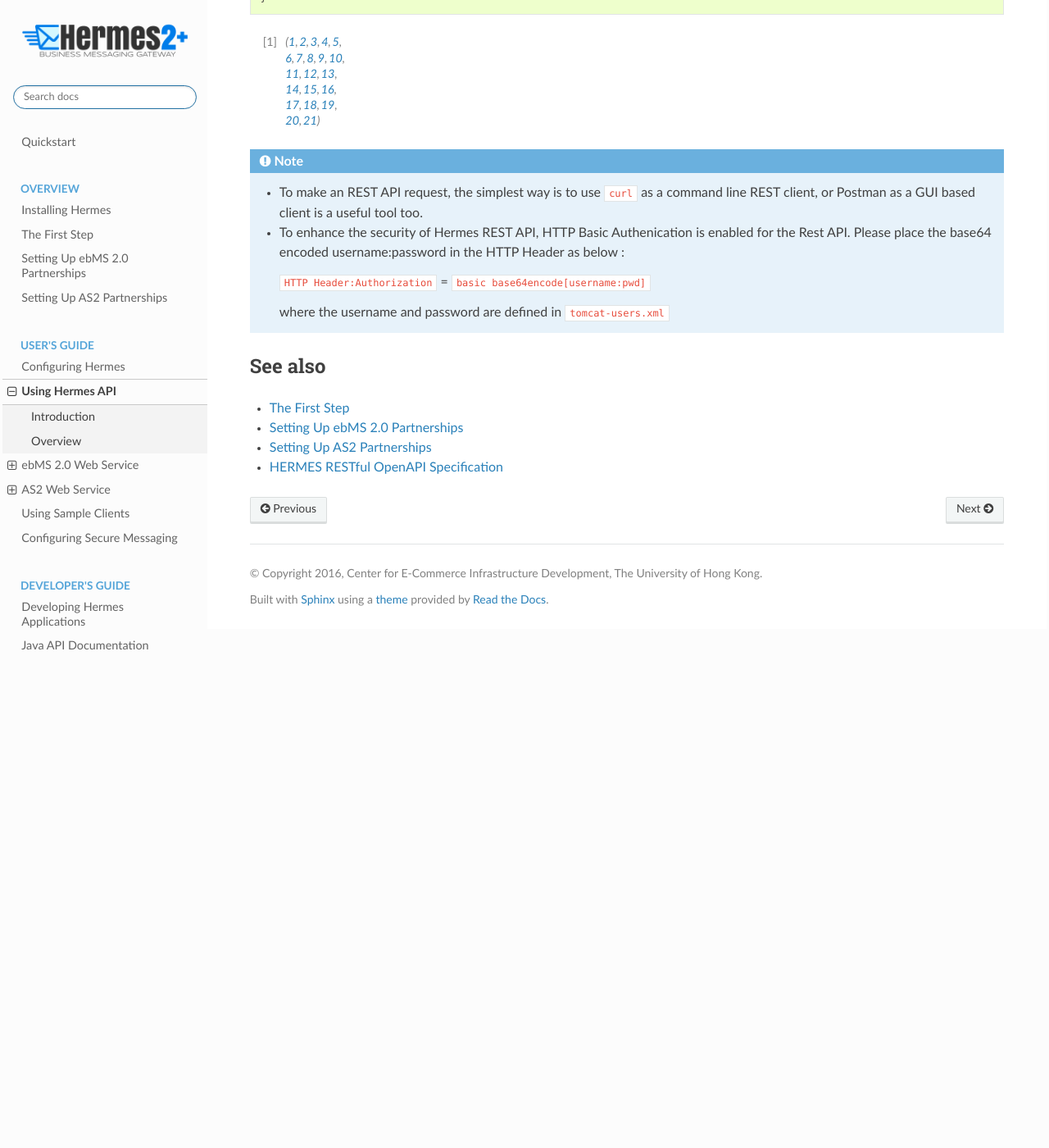
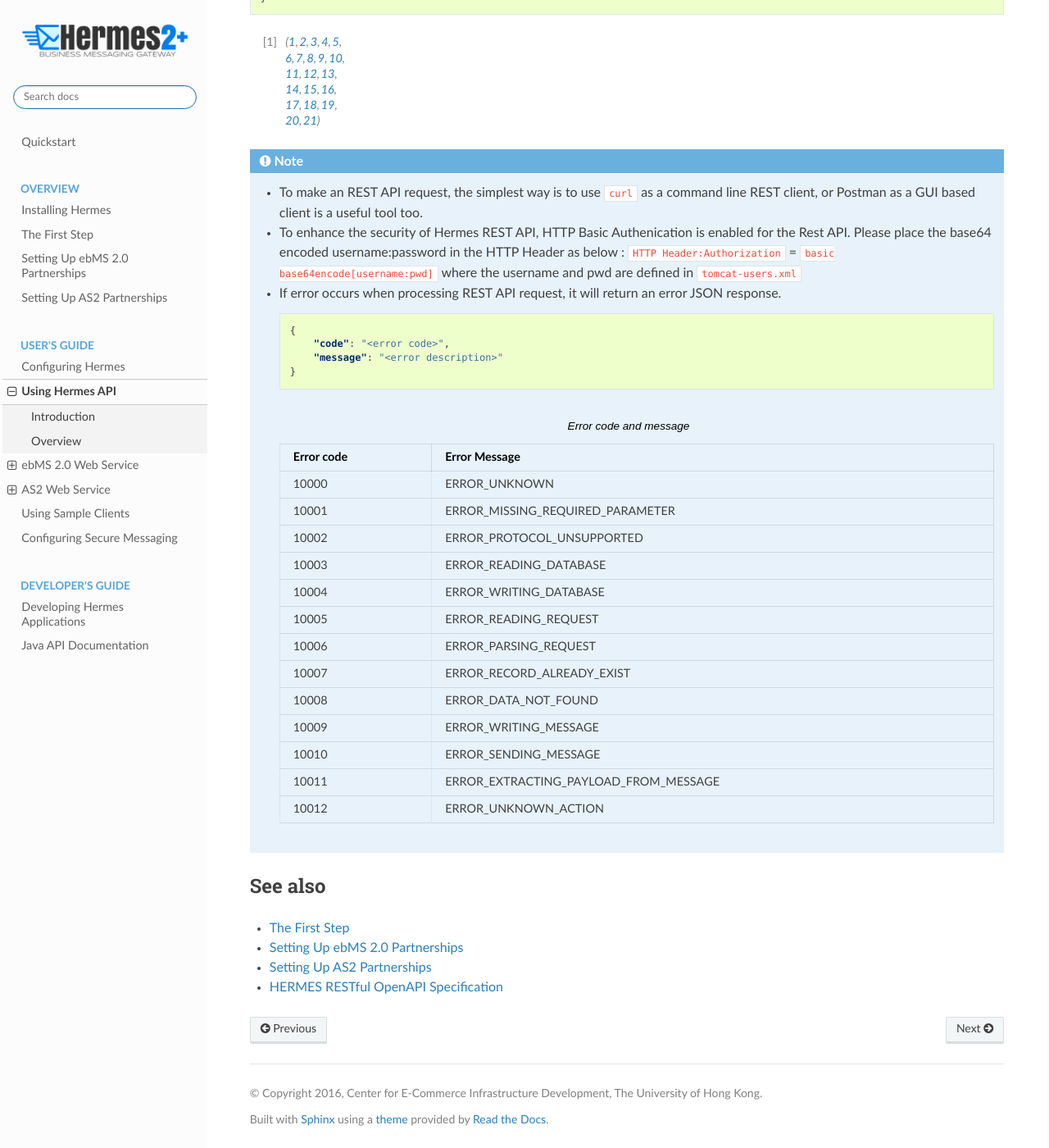
Before and after one commit to cecid/hermes-docs, a Sphinx documentation site: the page built from docs/source/web_service_communication.rst, in a window 1280 px wide and 1400 px high, scrolled down 28082 px. Shown: the whole window at 82% size. Built offline with Sphinx 7.4.7 and the Read the Docs theme 2.0.0, drawn with Linux system fonts in a browser that asks for light colours; before the commit the page ends 28849 px from its top, so only the background shows below that.

Commit message:
Add table to describe error code and msg

```diff
--- a/docs/source/web_service_communication.rst
+++ b/docs/source/web_service_communication.rst
@@ -1383,10 +1383,33 @@ REST [1]_
 .. note::
    * To make an REST API request, the simplest way is to use ``curl`` as a command line REST client, or Postman as a GUI based client is a useful tool too.
    * To enhance the security of Hermes REST API, HTTP Basic Authenication is enabled for the Rest API. Please place the base64 encoded username:password in the HTTP Header as below :
+     :samp:`HTTP Header:Authorization` = :samp:`basic base64encode[username:pwd]` where the username and pwd are defined in :file:`tomcat-users.xml`
 
-     :samp:`HTTP Header:Authorization` = :samp:`basic base64encode[username:pwd]`
+   * If error occurs when processing REST API request, it will return an error JSON response.
 
-     where the username and password are defined in :file:`tomcat-users.xml`
+     .. code-block:: json
+
+        {
+            "code": "<error code>",
+            "message": "<error description>"
+        }
+
+    .. csv-table:: Error code and message
+       :header: "Error code          ", "Error Message"
+
+       "10000", "ERROR_UNKNOWN"
+       "10001", "ERROR_MISSING_REQUIRED_PARAMETER"
+       "10002", "ERROR_PROTOCOL_UNSUPPORTED"
+       "10003", "ERROR_READING_DATABASE"
+       "10004", "ERROR_WRITING_DATABASE"
+       "10005", "ERROR_READING_REQUEST"
+       "10006", "ERROR_PARSING_REQUEST"
+       "10007", "ERROR_RECORD_ALREADY_EXIST"
+       "10008", "ERROR_DATA_NOT_FOUND"
+       "10009", "ERROR_WRITING_MESSAGE"
+       "10010", "ERROR_SENDING_MESSAGE"
+       "10011", "ERROR_EXTRACTING_PAYLOAD_FROM_MESSAGE"
+       "10012", "ERROR_UNKNOWN_ACTION"
 
 See also
 --------
```
